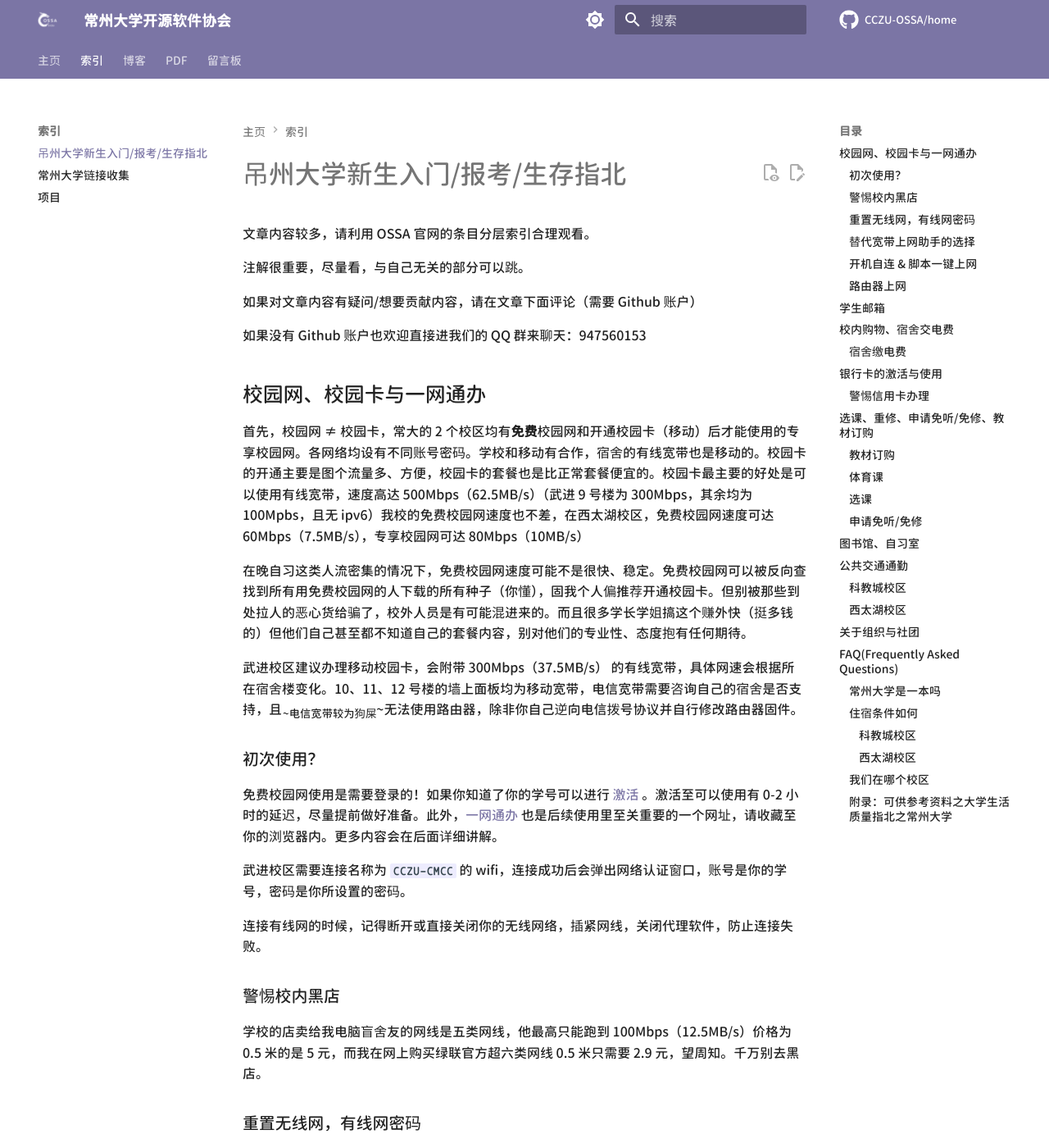
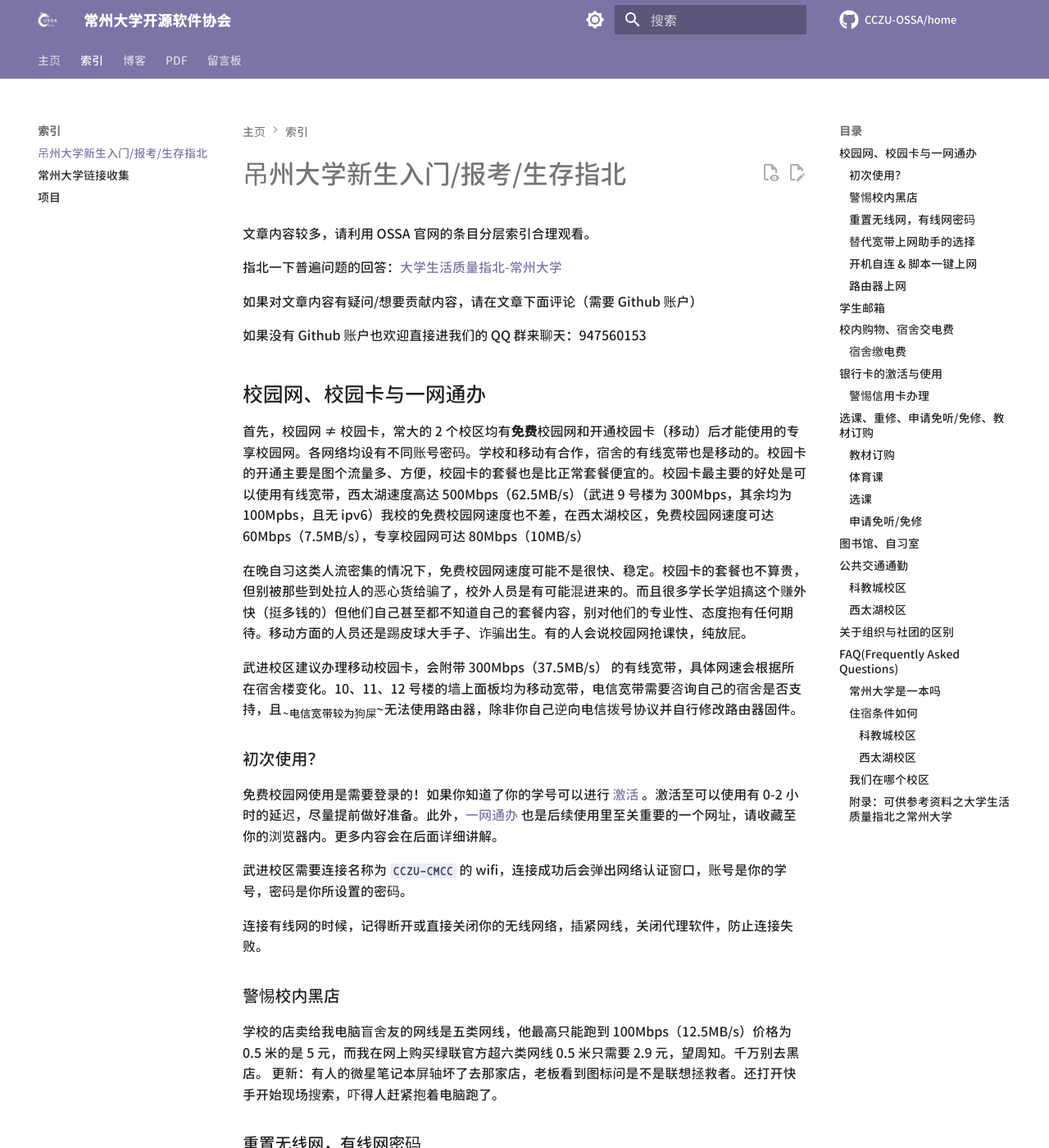
Before and after one commit to CCZU-OSSA/home, an MkDocs documentation site: the page built from docs/indexs/for-fresher.md, in a window 1280 px wide and 1400 px high. Shown: the whole window at 82% size. Built offline with MkDocs 1.6.1 and Material for MkDocs 9.7.7, drawn with Linux system fonts in a browser that asks for light colours; some web fonts are replaced; comment, search, counter and statistics services are not loaded; some of the changed text lies outside the part shown.

Commit message:
指北的一些更改

```diff
--- a/docs/indexs/for-fresher.md
+++ b/docs/indexs/for-fresher.md
@@ -5,7 +5,7 @@ comments: true
 
 文章内容较多，请利用 OSSA 官网的条目分层索引合理观看。
 
-注解很重要，尽量看，与自己无关的部分可以跳。
+指北一下普遍问题的回答：[大学生活质量指北-常州大学](https://colleges.chat/universities/chang-zhou-da-xue/)
 
 如果对文章内容有疑问/想要贡献内容，请在文章下面评论（需要 Github 账户）
 
@@ -13,9 +13,9 @@ comments: true
 
 ## 校园网、校园卡与一网通办
 
-首先，校园网 ≠ 校园卡，常大的 2 个校区均有**免费**校园网和开通校园卡（移动）后才能使用的专享校园网。各网络均设有不同账号密码。学校和移动有合作，宿舍的有线宽带也是移动的。校园卡的开通主要是图个流量多、方便，校园卡的套餐也是比正常套餐便宜的。校园卡最主要的好处是可以使用有线宽带，速度高达 500Mbps（62.5MB/s）（武进 9 号楼为 300Mbps，其余均为 100Mpbs，且无 ipv6）我校的免费校园网速度也不差，在西太湖校区，免费校园网速度可达 60Mbps（7.5MB/s），专享校园网可达 80Mbps（10MB/s）
+首先，校园网 ≠ 校园卡，常大的 2 个校区均有**免费**校园网和开通校园卡（移动）后才能使用的专享校园网。各网络均设有不同账号密码。学校和移动有合作，宿舍的有线宽带也是移动的。校园卡的开通主要是图个流量多、方便，校园卡的套餐也是比正常套餐便宜的。校园卡最主要的好处是可以使用有线宽带，西太湖速度高达 500Mbps（62.5MB/s）（武进 9 号楼为 300Mbps，其余均为 100Mpbs，且无 ipv6）我校的免费校园网速度也不差，在西太湖校区，免费校园网速度可达 60Mbps（7.5MB/s），专享校园网可达 80Mbps（10MB/s）
 
-在晚自习这类人流密集的情况下，免费校园网速度可能不是很快、稳定。免费校园网可以被反向查找到所有用免费校园网的人下载的所有种子（你懂），固我个人偏推荐开通校园卡。但别被那些到处拉人的恶心货给骗了，校外人员是有可能混进来的。而且很多学长学姐搞这个赚外快（挺多钱的）但他们自己甚至都不知道自己的套餐内容，别对他们的专业性、态度抱有任何期待。
+在晚自习这类人流密集的情况下，免费校园网速度可能不是很快、稳定。校园卡的套餐也不算贵，但别被那些到处拉人的恶心货给骗了，校外人员是有可能混进来的。而且很多学长学姐搞这个赚外快（挺多钱的）但他们自己甚至都不知道自己的套餐内容，别对他们的专业性、态度抱有任何期待。移动方面的人员还是踢皮球大手子、诈骗出生。有的人会说校园网抢课快，纯放屁。
 
 武进校区建议办理移动校园卡，会附带 300Mbps（37.5MB/s） 的有线宽带，具体网速会根据所在宿舍楼变化。10、11、12 号楼的墙上面板均为移动宽带，电信宽带需要咨询自己的宿舍是否支持，且~~电信宽带较为狗屎~~无法使用路由器，除非你自己逆向电信拨号协议并自行修改路由器固件。
 
@@ -30,6 +30,7 @@ comments: true
 ### 警惕校内黑店
 
 学校的店卖给我电脑盲舍友的网线是五类网线，他最高只能跑到 100Mbps（12.5MB/s）价格为 0.5 米的是 5 元，而我在网上购买绿联官方超六类网线 0.5 米只需要 2.9 元，望周知。千万别去黑店。
+更新：有人的微星笔记本屏轴坏了去那家店，老板看到图标问是不是联想拯救者。还打开快手开始现场搜索，吓得人赶紧抱着电脑跑了。
 
 ### 重置无线网，有线网密码
 
@@ -93,7 +94,7 @@ comments: true
 
 学校统一采用支付宝被扫码的方式支付，学校也会发学生卡，学生卡可以用来刷热水、洗澡、支付宿舍电费·注解 1、代替支付宝支付。充值方法为支付宝搜索一卡通后充值。第一次充值会遇到钱处于”待圈存“的状态，学校确实有所谓的圈存机，但是那玩意，毛用没有！正确的方法是去食堂一楼（一楼，食堂不限）刷卡买顿饭（或者阿姨有空让她刷 0 元）
 
-有关空调租用的押金，说真的我不太清楚，反正付钱就是了，忘记的话会没办法补交，我也不知道不交会怎样、如何解决。
+有关空调租用的押金，说真的我不太清楚，反正付钱就是了，忘记的话会没办法补交，我也不知道不交会怎样、如何解决。如果租用的话会发一张凭证，到毕业的时候你需要凭凭证取回押金，一定要保管好4年。学会管理各类凭证、保修卡乃至说明书也是很重要的一环。
 
 ~~其实就是交钱拿空调遥控器，可以手机上下个虚拟遥控器试试，如果可以用可能就不用交了~~
 
@@ -157,13 +158,13 @@ comments: true
 
 ## 图书馆、自习室
 
-如果你需要从图书馆借书，自习，请先关注微信公众号"常州大学图书馆"。通过入馆考核后才能刷卡进入书库内借阅书籍。
+如果你需要从图书馆借书，自习，请先关注微信公众号"常州大学图书馆"。通过入馆考核后才能刷卡进入书库内借阅书籍
 
 ## 公共交通通勤
 
 ~~吊州本地人不需要看~~
 
-如果你像我一样被昂贵的打车费气晕，那么你一定很需要这个，记得先用你的钱包开一张常州公共交通卡，有了这个卡打开 NFC 就不用去下载常州地铁 APP 了，还能享受打折，非常地实用
+如果你像我一样被昂贵的打车费气晕，那么你一定很需要这个，记得先用你的钱包开一张常州公共交通卡，有了这个卡打开 NFC 就不用去下载常州地铁 APP 了，还能享受打折（公交6折，地铁不清楚）非常地实用
 
 如果你不知道是要坐南夏墅方向的地铁还是森林公园方向的地铁，你可以根据地铁站上方的路线图进行参考，也可以进行导航，一般来说，从武进站下车乘坐森林公园方向的、从常州站下车乘坐南夏墅方向的
 
@@ -175,11 +176,11 @@ comments: true
 
 火车站出来坐到 **延政大道地铁站** ，出来在 **延政大道花园街** 上公交车，乘坐 **311/89 路** 到 **丰泽路菱香路下车** 即可看到常州大学
 
-## 关于组织与社团
+## 关于组织与社团的区别
 
 组织是学校官方的，需要做事，可加绩点（不如打竞赛）在军训结束后，会有连续几周晚自习都有人来班上推荐他们的组织，可别被钓走了哦，有些组织完全吃力不讨好，请多向前辈们了解一下再决定
 
-社团是学生向学校申请组织成立的，每年都有招新季，不需要做事，完全基于兴趣，甚至非成员也完全可以进入社团的 QQ 群玩耍。
+社团是学生向学校申请组织成立的，每年都有招新季，不需要做事，完全基于兴趣，甚至非成员也完全可以进入社团的 QQ 群玩耍
 
 ## FAQ(Frequently Asked Questions)
 
@@ -204,9 +205,9 @@ comments: true
 
 #### 西太湖校区
 
-7 号楼上下铺，桌子上方有挡板挡视野，暴力拆它丫的！有独立卫浴。 10 号楼上下铺，无挡板，无独浴有独卫。
+7 号楼上下铺，桌子上方有挡板挡视野，暴力拆它丫的（可能要在毕业的时候进行赔偿？）有独立卫浴，1楼不熄灯。 10 号楼上下铺，无挡板，无独浴有独卫。
 
-可容纳较低支架或升降支架低档位的 27 寸屏幕。若不拆挡板视野极差。
+可容纳较低支架或升降支架低档位的 27 寸屏幕。若不拆挡板视野极差，建议使用24寸的。
 
 ### 我们在哪个校区
 
```
